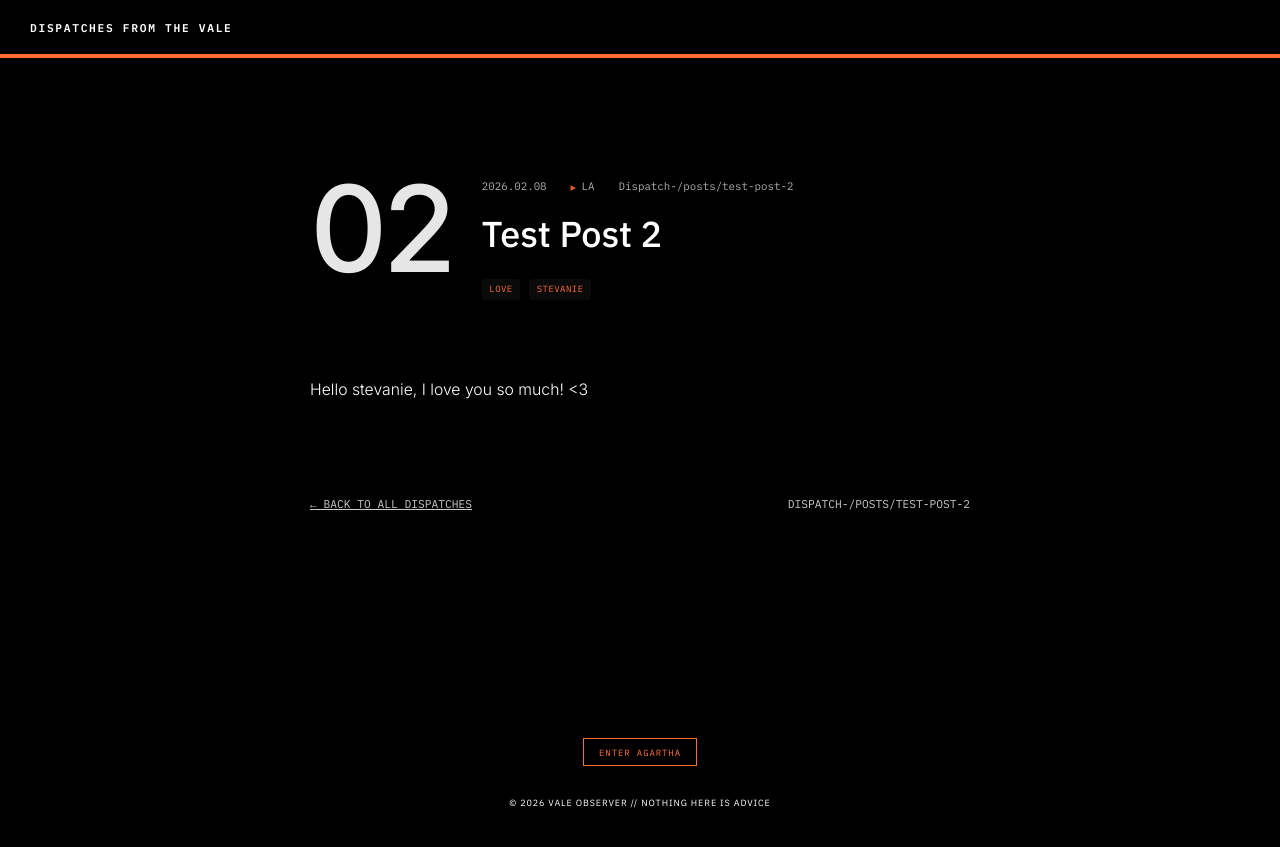
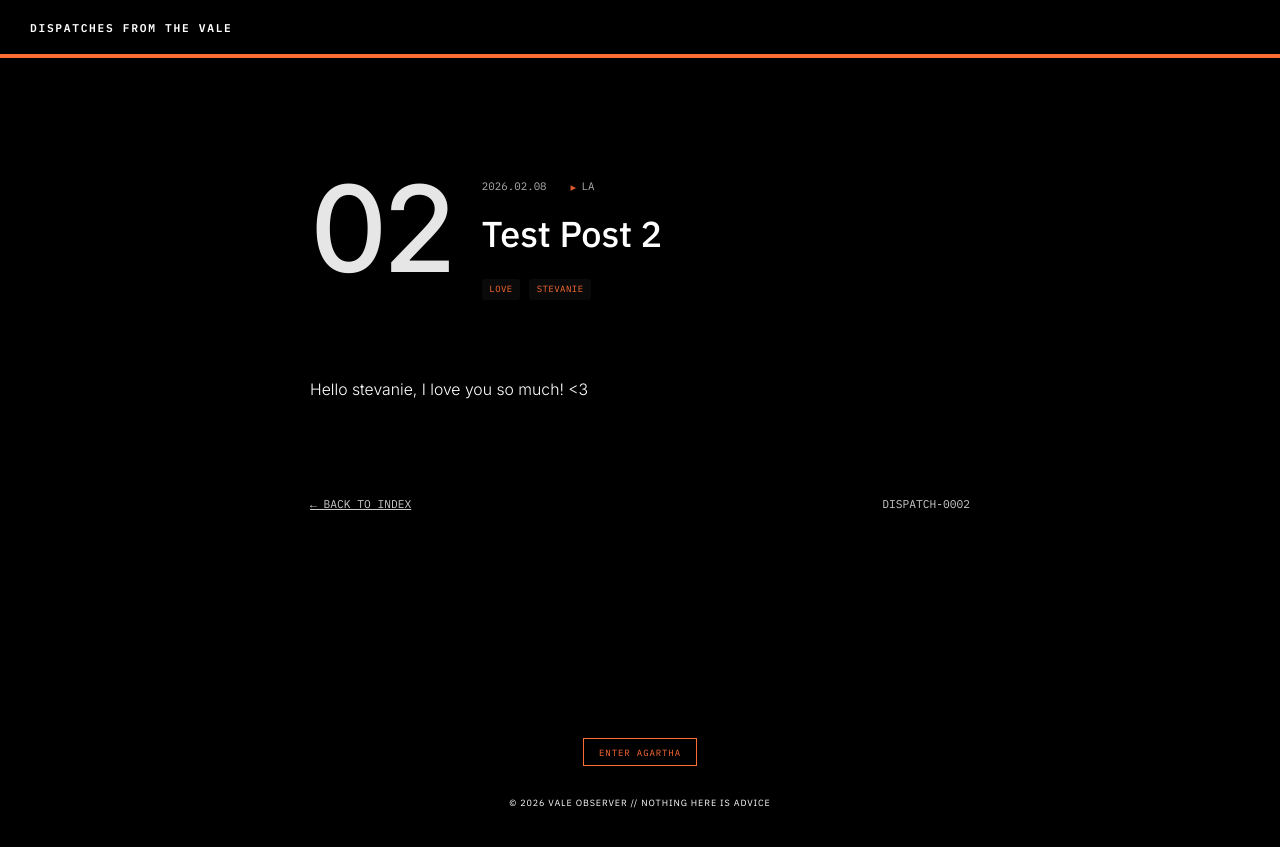
Before and after one commit to valeobserver/dispatches-from-the-vale, a Jekyll site: the page built from _posts/2026-02-08-test-post-2.md, in a window 1280 px wide. Shown: the top 847 px of the page. Built offline with Jekyll 4.4.1, drawn with Linux system fonts in a browser that asks for light colours.

Commit message:
fixed dispatch issue/footer spacing

```diff
--- a/_layouts/post.html
+++ b/_layouts/post.html
@@ -157,9 +157,6 @@ layout: default
               <span class="location-marker">▸</span>{{ page.location }}
             </span>
           {% endif %}
-          {% if page.id %}
-            <span class="article-dispatch">Dispatch-{{ page.id }}</span>
-          {% endif %}
         </div>
 
         <h1 class="article-title">{{ page.title }}</h1>
@@ -180,9 +177,9 @@ layout: default
   </div>
 
 <div class="post-footer">
-    <a href="/" class="back-link">← Back to all dispatches</a>
-    {% if page.id %}
-      <span class="dispatch-footer">Dispatch-{{ page.id }}</span>
+    <a href="/" class="back-link">← Back to index</a>
+    {% if page.dispatch_id %}
+      <span class="dispatch-footer">Dispatch-{{ page.dispatch_id }}</span>
     {% endif %}
   </div>
 </article>
```
